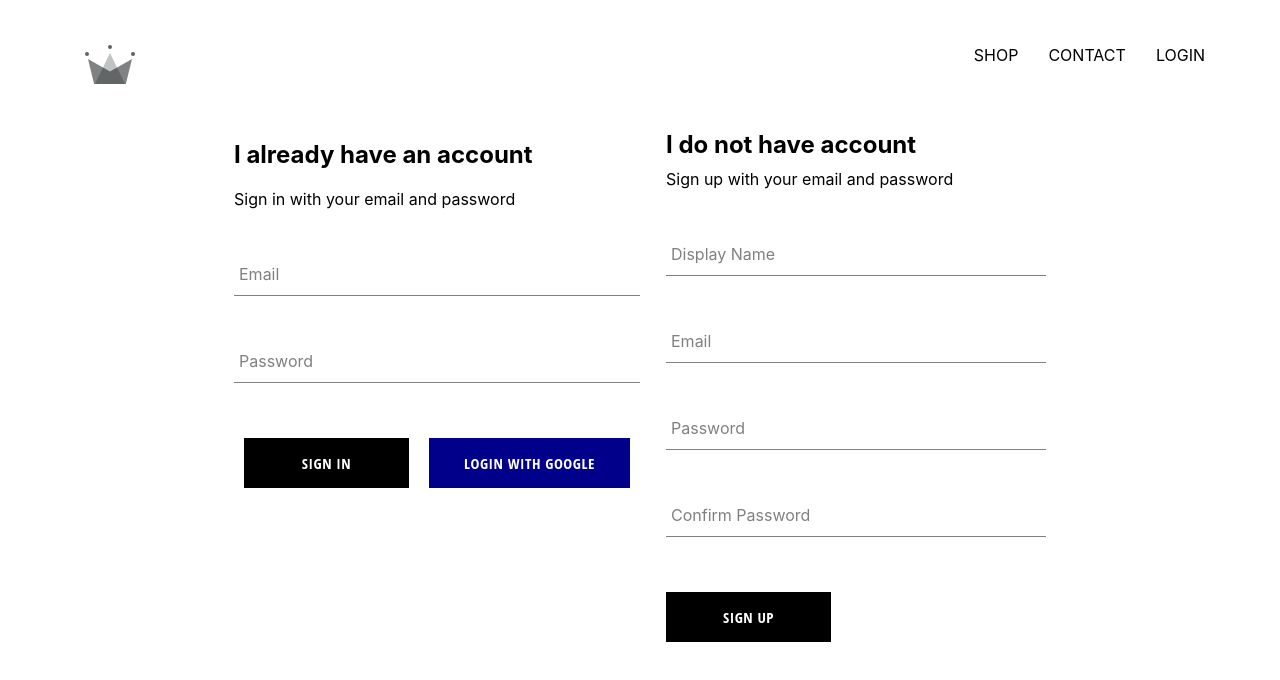
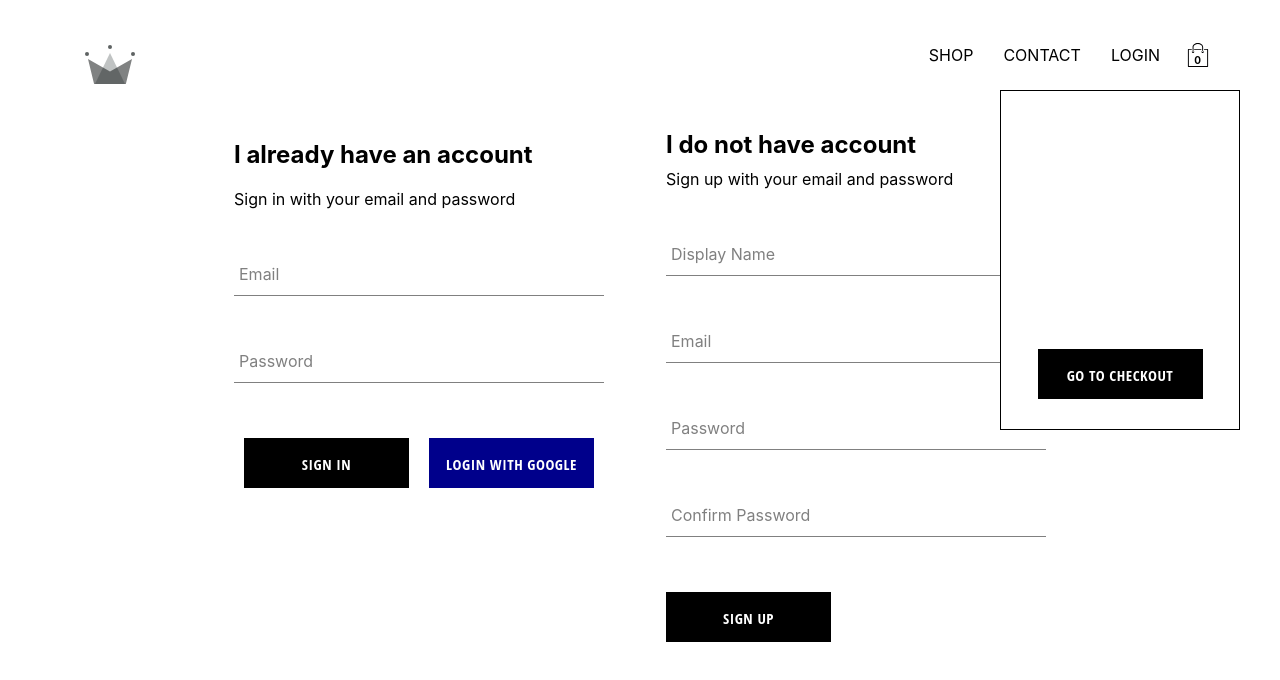
Before and after one commit to kapso44/brand-clothing, a React (Create React App) app: page /login in a window 1280 px wide. Shown: the top 680 px of the page. Built offline with nearby package versions, Linux system fonts and the light colour scheme; no server answers.

Commit message:
Added the cart reducer to the cart component

```diff
--- /dev/null
+++ b/src/components/cart-dropdown/cart-dropdown.component.jsx
@@ -0,0 +1,14 @@
+import React from 'react'
+
+import CustomButton from '../custom-button/custom-button.component'
+
+import './cart-dropdown.scss'
+
+const CartDropdown = () => (
+    <div className='cart-dropdown'>
+        <div className='cart-items'/>
+        <CustomButton>Go To Checkout</CustomButton>
+    </div>
+)
+
+export default CartDropdown
--- /dev/null
+++ b/src/components/cart-dropdown/cart-dropdown.scss
@@ -0,0 +1,24 @@
+.cart-dropdown {
+    position: absolute;
+    width: 240px;
+    height: 340px;
+    display: flex;
+    flex-direction: column;
+    padding: 20px;
+    border: 1px solid black;
+    background-color: white;
+    top: 90px;
+    right: 40px;
+    z-index: 5;
+
+    .cart-items {
+      height: 240px;
+      display: flex;
+      flex-direction: column;
+      overflow: scroll;
+    }
+
+    button {
+      margin-top: auto;
+    }
+  }
--- /dev/null
+++ b/src/components/cart-icon/cart-icon.component.jsx
@@ -0,0 +1,20 @@
+import React from  'react'
+
+import {ReactComponent as ShoppingCartIcon } from '../../assets/images/shopping-cart-icon.svg'
+import { connect } from 'react-redux'
+import {toggleCartHidden} from '../../redux/cart/cart.actions'
+
+import './cart-icon.scss'
+
+const CartIcon = ({toggleCartHidden}) => (
+    <div className='cart-icon' onClick={toggleCartHidden}>
+        <ShoppingCartIcon className='shopping-icon'/>
+        <span className='item-count'>0</span>
+    </div>
+)
+
+const mapDispatchToProps = dispatch => ({
+    toggleCartHidden: () => dispatch(toggleCartHidden())
+})
+
+export default connect(mapDispatchToProps)(CartIcon)
--- /dev/null
+++ b/src/components/cart-icon/cart-icon.scss
@@ -0,0 +1,21 @@
+.cart-icon {
+    width: 45px;
+    height: 45px;
+    position: relative;
+    display: flex;
+    align-items: center;
+    justify-content: center;
+    cursor: pointer;
+
+    .shopping-icon {
+      width: 24px;
+      height: 24px;
+    }
+
+    .item-count {
+      position: absolute;
+      font-size: 10px;
+      font-weight: bold;
+      bottom: 12px;
+    }
+  }
--- a/src/components/custom-button/custom-button.scss
+++ b/src/components/custom-button/custom-button.scss
@@ -4,7 +4,6 @@
     height: 50px;
     letter-spacing: 0.5px;
     line-height: 50px;
-    padding: 0 35px 0 35px;
     font-size: 15px;
     background-color: black;
     color: white;
--- a/src/components/header/header.component.jsx
+++ b/src/components/header/header.component.jsx
@@ -3,6 +3,8 @@
 import { connect } from 'react-redux'
 import { auth } from '../../firebase/firebase.utils'
 import {ReactComponent as Logo} from '../../assets/images/crown.svg'
+import CartIcon from '../cart-icon/cart-icon.component'
+import CartDropdown from '../cart-dropdown/cart-dropdown.component'
 
 import './header.scss'
 
@@ -27,8 +29,9 @@
                     LOGIN
                 </Link>
             }
-
+            <CartIcon/>
         </div>
+        <CartDropdown/>
     </div>
 )
 
--- /dev/null
+++ b/src/redux/cart/cart.actions.js
@@ -0,0 +1,5 @@
+import { CartActionTypes } from './cart.types'
+
+export const toggleCartHidden = () => ({
+    type: CartActionTypes.TOGGLE_HIDDEN
+});
--- /dev/null
+++ b/src/redux/cart/cart.reducer.js
@@ -0,0 +1,18 @@
+import { CartActionTypes } from './cart.types'
+
+const INTIAL_STATE = {
+    hidden: true
+}
+
+const cartReducer = (state = INTIAL_STATE, action) => {
+    switch (action.type) {
+        case CartActionTypes.TOGGLE_HIDDEN:
+            return ({
+                hidden: !state.hidden
+            })
+        default:
+            return state;
+    }
+}
+
+export default cartReducer
--- /dev/null
+++ b/src/redux/cart/cart.types.js
@@ -0,0 +1,3 @@
+export const CartActionTypes = {
+    TOGGLE_HIDDEN: 'TOGGLE_HIDDEN'
+}
--- a/src/redux/root-reducer.js
+++ b/src/redux/root-reducer.js
@@ -1,7 +1,9 @@
 import { combineReducers } from 'redux'
 
 import userReducer from './user/user.reducer'
+import cartReducer from './cart/cart.reducer'
 
 export default combineReducers({
-    user : userReducer
+    user : userReducer,
+    cart: cartReducer
 })
```
Also changed, not shown: src/assets/images/shopping-cart-icon.svg (added).
